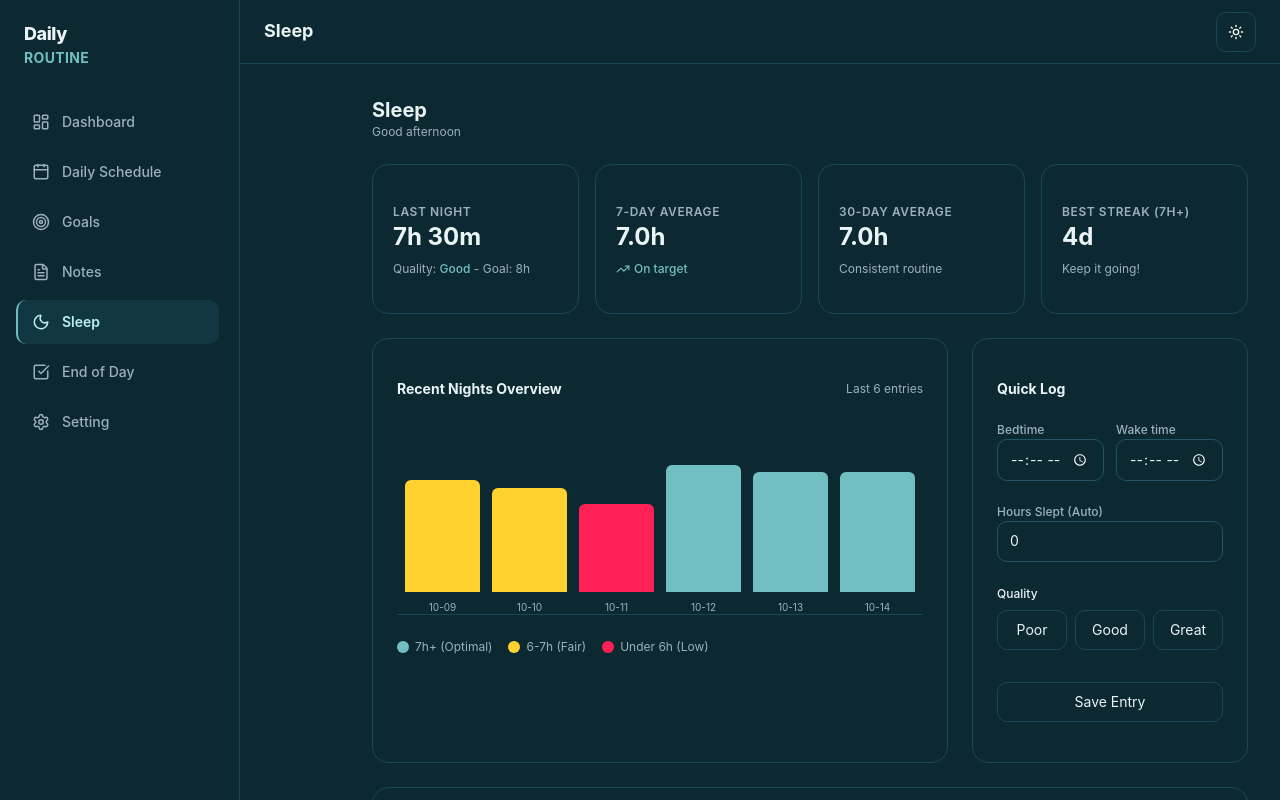
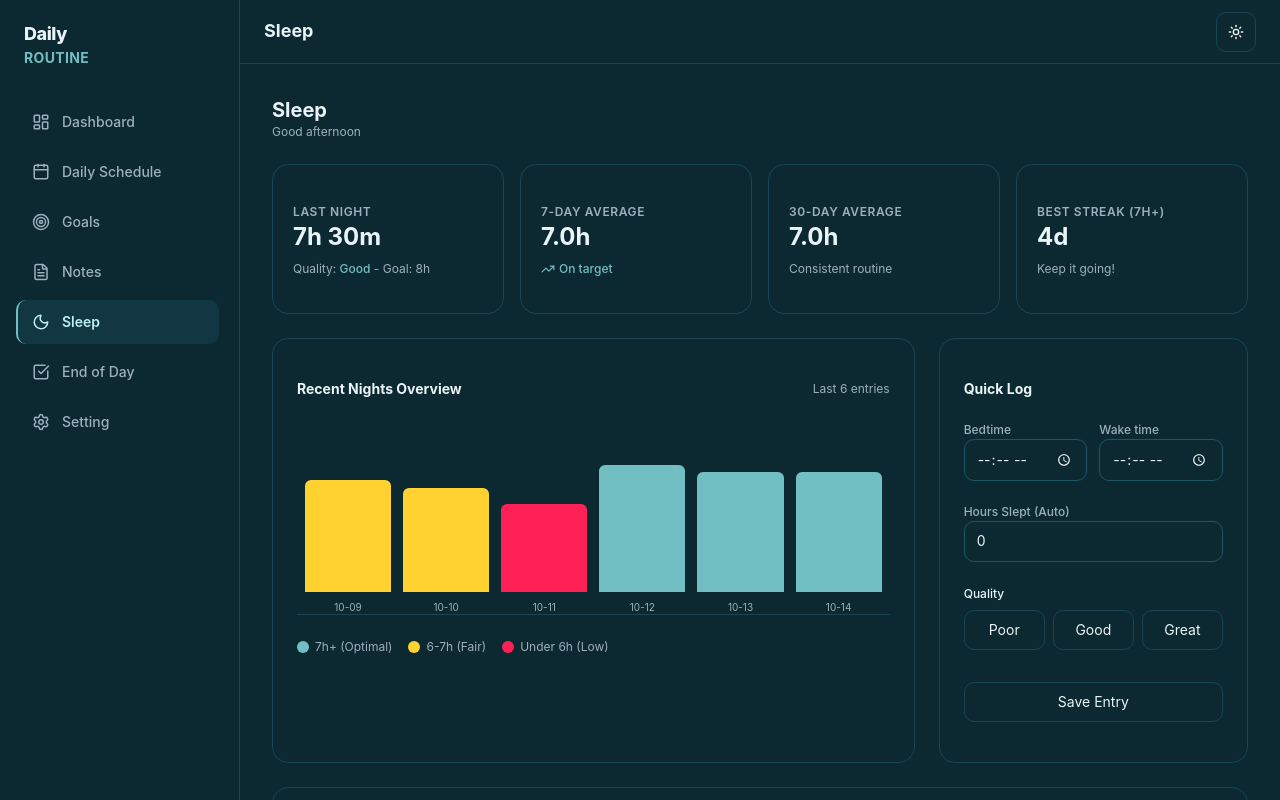
Before and after one commit to joudyjalal/personal-productivity, a React (Vite) app: page /sleep in a window 1280 px wide. Shown: the top 800 px of the page. Built offline with nearby package versions, Linux system fonts and the light colour scheme.

Commit message:
feat: Fix sleep page spacing layout container

```diff
--- a/src/pages/Sleep.tsx
+++ b/src/pages/Sleep.tsx
@@ -161,7 +161,7 @@ export default function Sleep() {
   };
 
   return (
-    <div className="space-y-6 max-w-6xl ml-25 pb-10 px-2 sm:px-0">
+    <div className="space-y-6 max-w-6xl mx-auto pb-10 px-2 sm:px-0">
       <div className="flex flex-col sm:flex-row sm:items-center justify-between gap-2 ">
         <div>
           <h2 className="text-xl font-bold text-(--foreground)">Sleep</h2>
```
